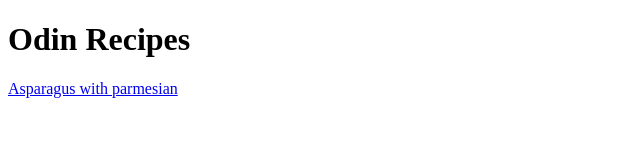
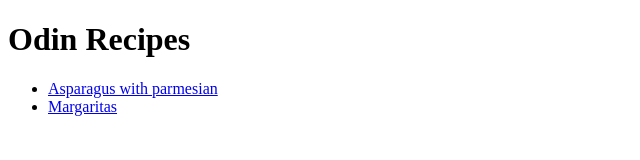
Before and after one commit to tylopomp/o-recipe-page, a plain HTML site: page o-recipe-page/index.html in a window 1280 px wide. Shown: the whole page, without its empty margins (0-640 px from the left). Drawn offline with Linux system fonts and the light colour scheme.

Commit message:
Add ol tag to links;Add margarita link

```diff
--- a/o-recipe-page/index.html
+++ b/o-recipe-page/index.html
@@ -6,6 +6,8 @@
     </head>
     <body>
         <h1><strong>Odin Recipes</strong></h1>
-        <a href="recipes/asparagus.html">Asparagus with parmesian</a>
+        <ul>
+            <li><a href="recipes/asparagus.html">Asparagus with parmesian</a></li>
+            <li><a href="recipes/margarita.html">Margaritas</a></li>
     </body>
 </html>
```
